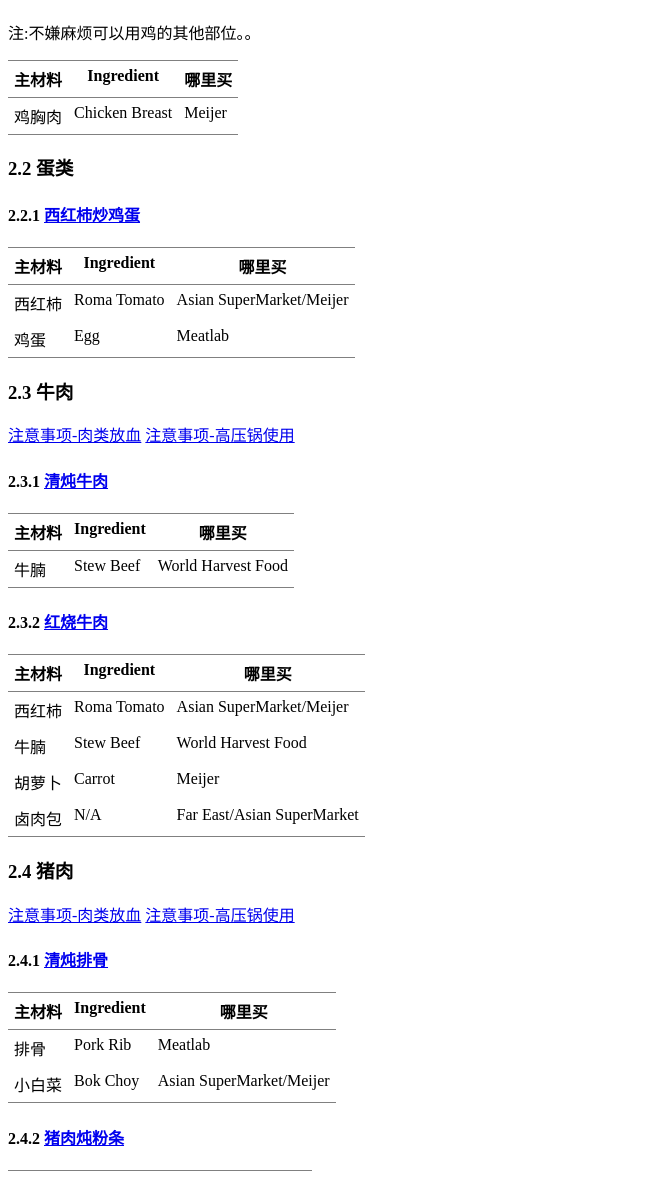
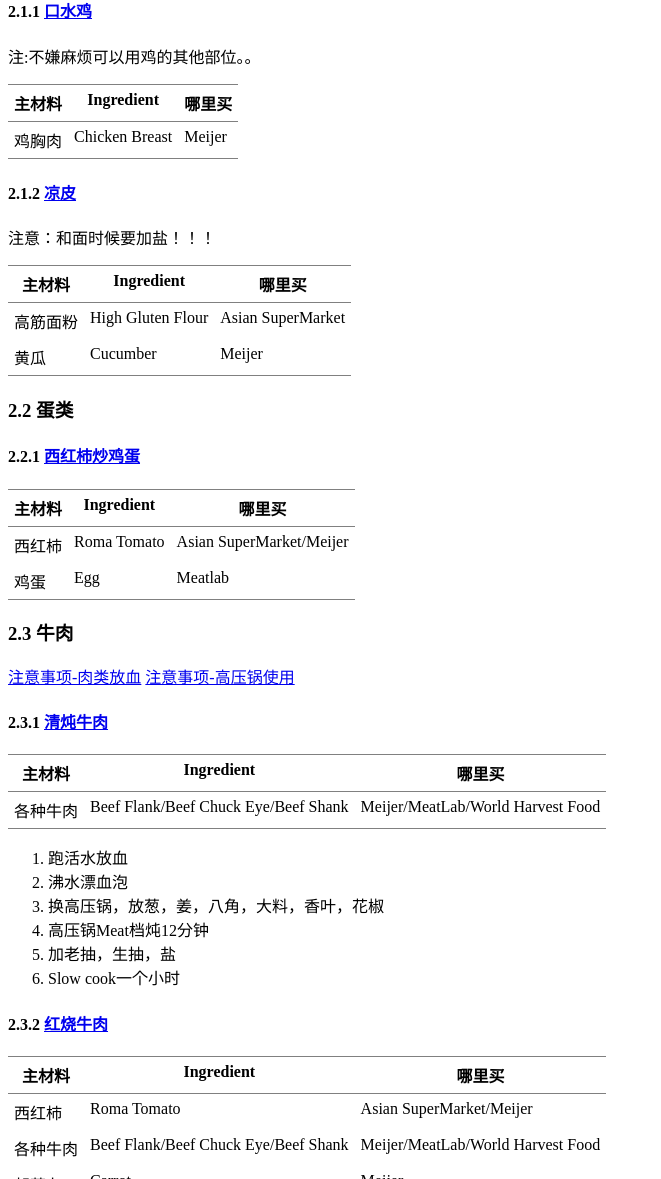
Before and after one commit to saiyan86/recipe, a plain HTML site: page recipe.html in a window 1280 px wide. Shown: the part 1621-2800 px from the top of the page, without its empty margins (0-661 px from the left). Drawn offline with Linux system fonts and the light colour scheme.

Commit message:
update receipe

```diff
--- a/recipe.html
+++ b/recipe.html
@@ -4,7 +4,7 @@
 <html xmlns="http://www.w3.org/1999/xhtml" lang="en" xml:lang="en">
 <head>
 <title>食谱/Recipe</title>
-<!-- 2016-11-13 Sun 14:10 -->
+<!-- 2017-04-28 Fri 23:19 -->
 <meta  http-equiv="Content-Type" content="text/html;charset=utf-8" />
 <meta  name="generator" content="Org-mode" />
 <style type="text/css">
@@ -160,6 +160,7 @@ for the JavaScript code in this tag.
 <li><a href="#sec-2-1">2.1. 凉菜</a>
 <ul>
 <li><a href="#sec-2-1-1">2.1.1. 口水鸡</a></li>
+<li><a href="#sec-2-1-2">2.1.2. 凉皮</a></li>
 </ul>
 </li>
 <li><a href="#sec-2-2">2.2. 蛋类</a>
@@ -310,6 +311,45 @@ for the JavaScript code in this tag.
 </table>
 </div>
 </div>
+<div id="outline-container-sec-2-1-2" class="outline-4">
+<h4 id="sec-2-1-2"><span class="section-number-4">2.1.2</span> <a href="http://cn.dealmoon.com/DIY-XiAn-Style-Jelly-Noodle-Recipe/432219.html">凉皮</a></h4>
+<div class="outline-text-4" id="text-2-1-2">
+<p>
+注意：和面时候要加盐！！！
+</p>
+<table border="2" cellspacing="0" cellpadding="6" rules="groups" frame="hsides">
+
+
+<colgroup>
+<col  class="left" />
+
+<col  class="left" />
+
+<col  class="left" />
+</colgroup>
+<thead>
+<tr>
+<th scope="col" class="left">主材料</th>
+<th scope="col" class="left">Ingredient</th>
+<th scope="col" class="left">哪里买</th>
+</tr>
+</thead>
+<tbody>
+<tr>
+<td class="left">高筋面粉</td>
+<td class="left">High Gluten Flour</td>
+<td class="left">Asian SuperMarket</td>
+</tr>
+
+<tr>
+<td class="left">黄瓜</td>
+<td class="left">Cucumber</td>
+<td class="left">Meijer</td>
+</tr>
+</tbody>
+</table>
+</div>
+</div>
 </div>
 <div id="outline-container-sec-2-2" class="outline-3">
 <h3 id="sec-2-2"><span class="section-number-3">2.2</span> 蛋类</h3>
@@ -381,12 +421,26 @@ for the JavaScript code in this tag.
 </thead>
 <tbody>
 <tr>
-<td class="left">牛腩</td>
-<td class="left">Stew Beef</td>
-<td class="left">World Harvest Food</td>
+<td class="left">各种牛肉</td>
+<td class="left">Beef Flank/Beef Chuck Eye/Beef Shank</td>
+<td class="left">Meijer/MeatLab/World Harvest Food</td>
 </tr>
 </tbody>
 </table>
+<ol class="org-ol">
+<li>跑活水放血
+</li>
+<li>沸水漂血泡
+</li>
+<li>换高压锅，放葱，姜，八角，大料，香叶，花椒
+</li>
+<li>高压锅Meat档炖12分钟
+</li>
+<li>加老抽，生抽，盐
+</li>
+<li>Slow cook一个小时
+</li>
+</ol>
 </div>
 </div>
 <div id="outline-container-sec-2-3-2" class="outline-4">
@@ -417,9 +471,9 @@ for the JavaScript code in this tag.
 </tr>
 
 <tr>
-<td class="left">牛腩</td>
-<td class="left">Stew Beef</td>
-<td class="left">World Harvest Food</td>
+<td class="left">各种牛肉</td>
+<td class="left">Beef Flank/Beef Chuck Eye/Beef Shank</td>
+<td class="left">Meijer/MeatLab/World Harvest Food</td>
 </tr>
 
 <tr>
@@ -951,7 +1005,7 @@ for the JavaScript code in this tag.
 </div>
 </div>
 <div id="postamble" class="status">
-<p class="date">Created: 2016-11-13 Sun 14:10</p>
+<p class="date">Created: 2017-04-28 Fri 23:19</p>
 <p class="creator"><a href="http://www.gnu.org/software/emacs/">Emacs</a> 25.1.1 (<a href="http://orgmode.org">Org</a> mode 8.2.10)</p>
 <p class="validation"><a href="http://validator.w3.org/check?uri=referer">Validate</a></p>
 </div>
```
Also changed, not shown: 1 other file.
